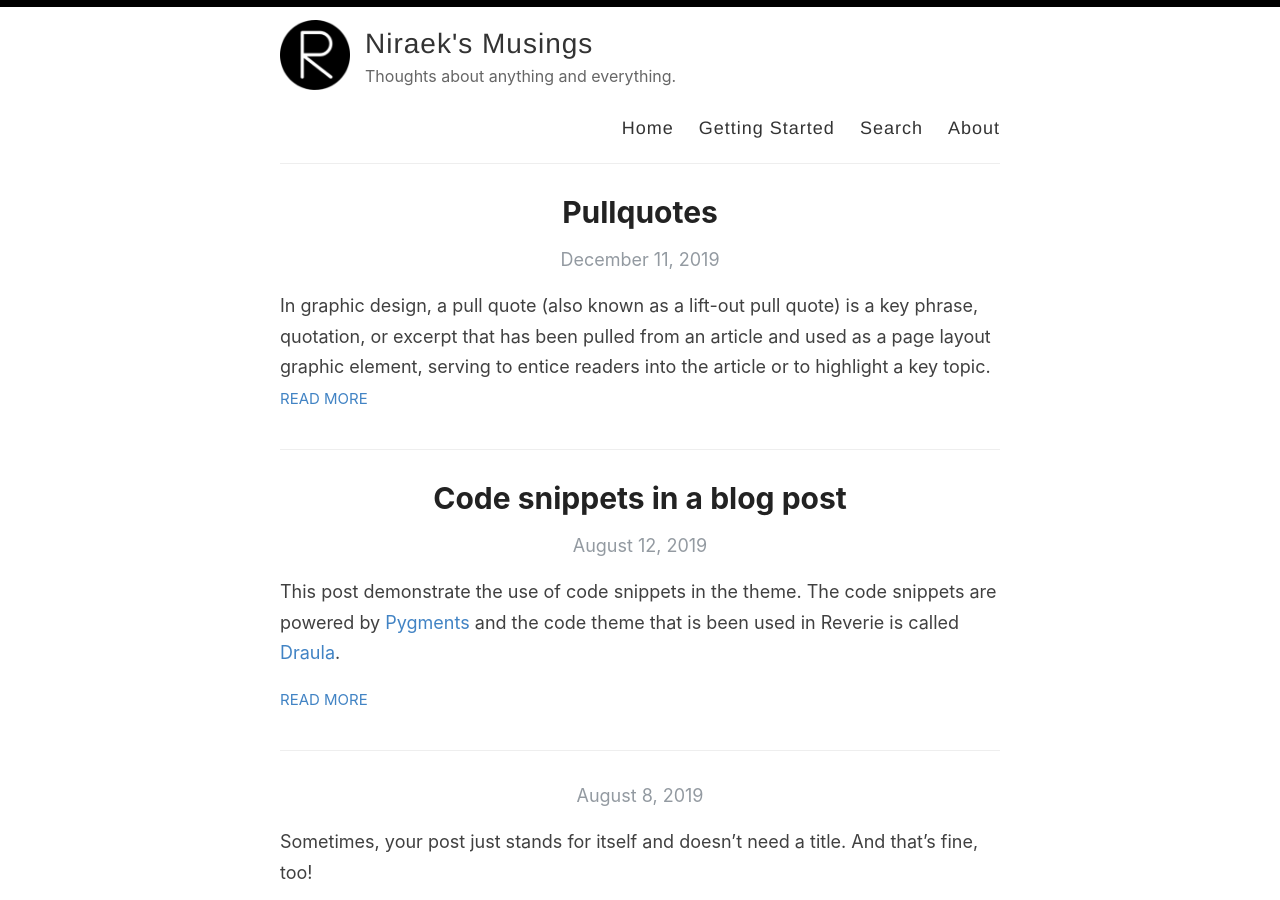
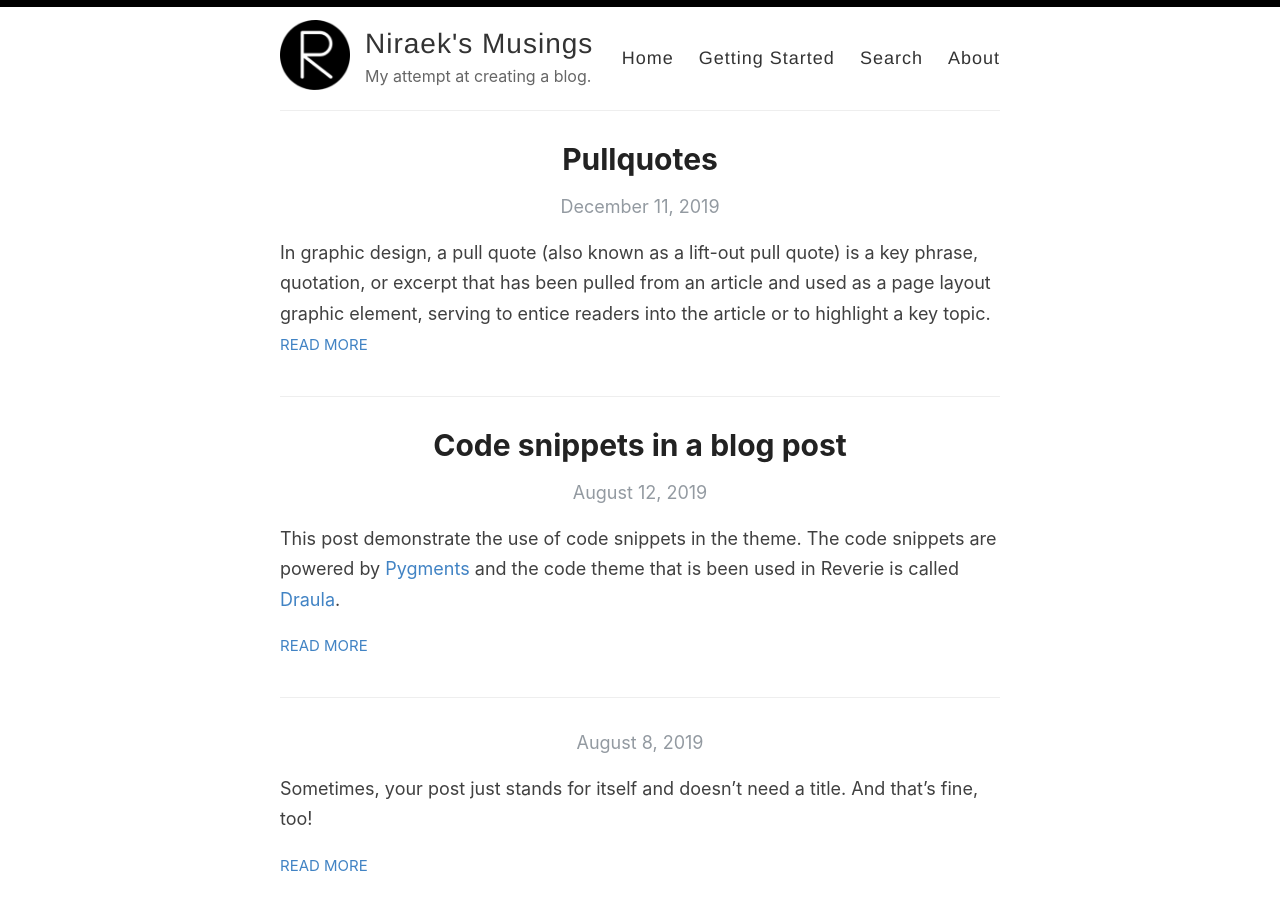
Before and after one commit to niraekjs/niraek.github.io, a Jekyll site: the page built from index.html, in a window 1280 px wide and 900 px high. Built offline with Jekyll 4.4.1, drawn with Linux system fonts in a browser that asks for light colours; the list of posts is cut into pages by our own code.

Commit message:
Update _config.yml

```diff
--- a/_config.yml
+++ b/_config.yml
@@ -9,7 +9,7 @@ name: Niraek's Musings
 author: Niraek Jain-Sharma
 
 # Short bio or description (displayed in the header)
-description: Thoughts about anything and everything.
+description: My attempt at creating a blog.
 
 # URL of your avatar or profile pic (you could use your GitHub profile pic)
 avatar: /images/reverie.png
```
